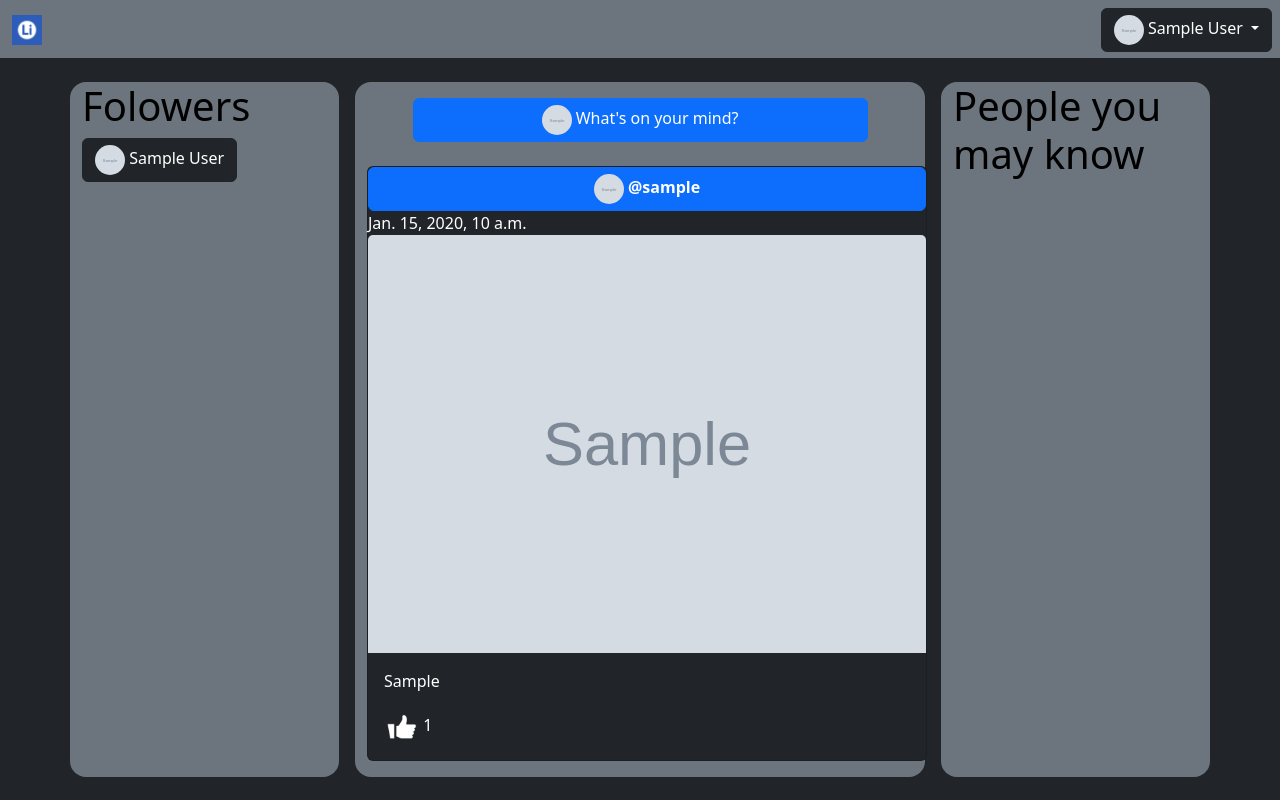
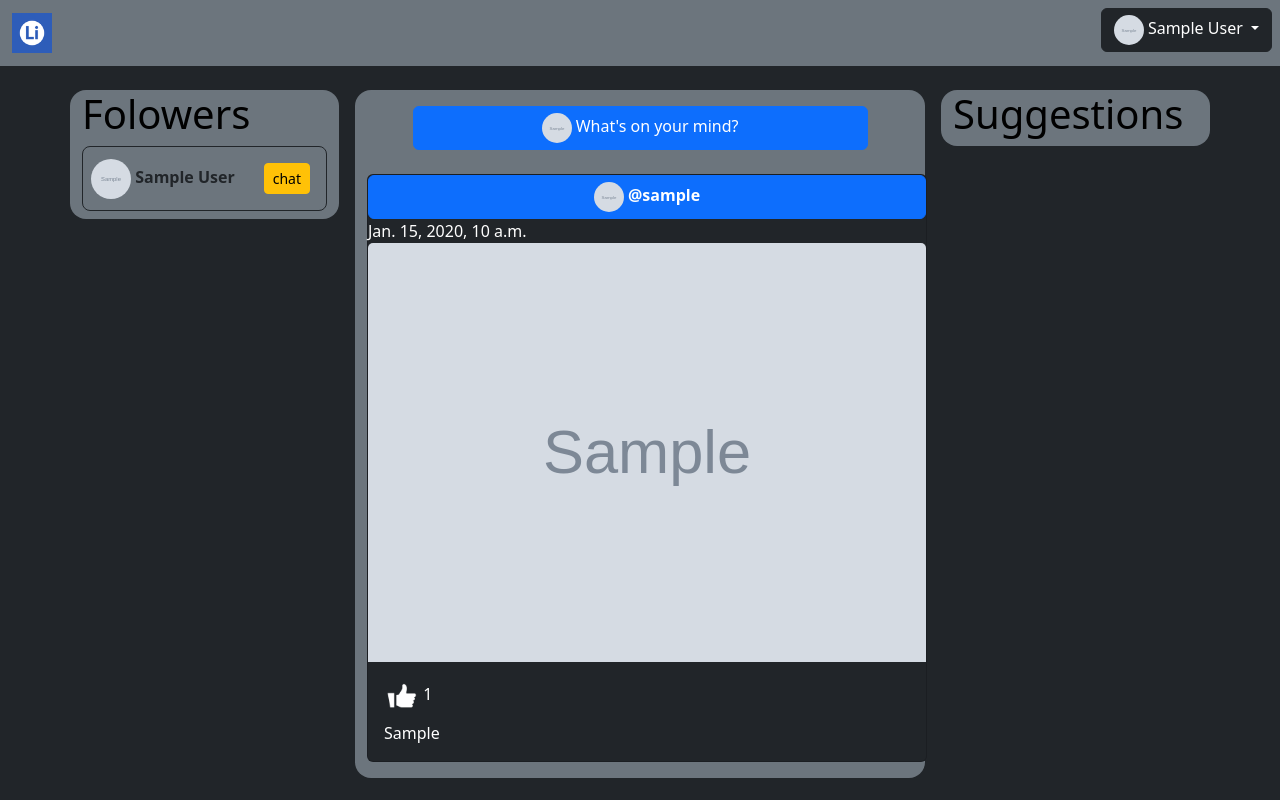
Before and after one commit to SkyRaks/LinkUp, a Django app: page / in a window 1280 px wide. Run offline with Django 5.2, Linux system fonts and the light colour scheme; a user stored in the database is signed in; tables that the repository leaves empty hold one stand-in row (values such as "Sample post"); grey boxes marked "Sample" are stand-in pictures.

Commit message:
fixed frontend a little

```diff
--- a/a_home/templates/partials/like_button_partial.html
+++ b/a_home/templates/partials/like_button_partial.html
@@ -6,6 +6,6 @@
     hx-swap="outerHTML"
     style="cursor: pointer;"
     >
-        <img src="/static/like.png" width="35" height="35">
+        <img src="/static/like.png" width="36" height="36">
     {{ post.likes.count }}
 </div>
--- a/a_home/views.py
+++ b/a_home/views.py
@@ -1,3 +1,4 @@
+# from django.contrib.auth import get_user_model
 from django.contrib.auth.decorators import login_required
 from django.shortcuts import render, get_object_or_404, redirect
 from a_users.models import *
@@ -19,9 +20,30 @@ def home_view(request):
             cache.set(cache_key, post_feed, timeout=60)
         else: #this else statement is check if this thing is working
             print("cache hit!")
-        folowers = request.user.profile.folowers.all()
+        myFolowers = request.user.profile.folowers.all()
 
-        return render(request, 'home.html', {'post_feed': post_feed, 'folowers': folowers})
+        people = set() # people you may know set
+
+        if myFolowers.exists():
+
+            for myFolower in myFolowers: # looping through every folower
+                folowers = myFolower.profile.folowers.all() # getting my folowers folower
+
+                for person in folowers:
+                    if person == request.user or person in myFolowers or request.user in person.profile.folowers.all():
+                        continue
+                    people.add(person.profile)
+        else:
+            from django.contrib.auth import get_user_model
+            User = get_user_model()
+            otherPeople = User.objects.all()
+
+            for otherPerson in otherPeople:
+                people.add(otherPerson.profile)
+
+        print("people: ", people)
+
+        return render(request, 'home.html', {'post_feed': post_feed, 'folowers': myFolowers, 'people': people})
     else:
         return render(request, 'home.html')
 
--- a/templates/home.html
+++ b/templates/home.html
@@ -3,7 +3,7 @@
 {% block content %}
 
 <div class="container mt-4 mb-3">
-    <div class="row text-black gap-3">
+    <div class="row text-black gap-3 align-items-start">
 
         {% include 'includes/left_div.html' %}
 
@@ -28,8 +28,8 @@
                             {{ post.created }}
                             <img src="{{ post.post_image }}" class="card-img-top" width="200"/>
                             <div class="card-body">
-                                <p class="card-text">{{ post.caption }}</p>
-                                <div
+<!--                                <p class="card-text">{{ post.caption }}</p>-->
+                                <div class="mb-2"
                                     id="like-section-{{ post.id }}"
                                     hx-get="{% url 'like-post' post.id %}"
                                     hx-trigger="click"
@@ -41,6 +41,7 @@
                                     {{ post.likes.count }}
 
                                 </div>
+                                <p class="card-text">{{ post.caption }}</p>
                             </div>
                         </div>
                     {% endfor %}
@@ -53,6 +54,7 @@
         {% include 'includes/right_div.html' %}
 
     </div>
+
 </div>
 
 {% endblock %}
--- a/templates/includes/header.html
+++ b/templates/includes/header.html
@@ -1,7 +1,7 @@
 <nav class="navbar navbar-expand-lg bg-secondary">
   <div class="container-fluid position-relative">
     <a class="navbar-brand" href="/">
-      <img src="/static/LinkUpLogo.ico" alt="Logo" width="30" height="30">
+      <img src="/static/LinkUpLogo.ico" alt="Logo" width="40" height="40">
     </a>
     <button class="navbar-toggler" type="button" data-bs-toggle="collapse" data-bs-target="#navbarSupportedContent" aria-controls="navbarSupportedContent" aria-expanded="false" aria-label="Toggle navigation">
       <span class="navbar-toggler-icon"></span>
--- a/templates/includes/left_div.html
+++ b/templates/includes/left_div.html
@@ -3,10 +3,23 @@
     {% if user.is_authenticated %}
       {% for folower in folowers %}
     <div class="mx-auto m-2">
-        <a class="btn btn-dark" href="{% url 'profile' username=folower.username %}" aria-expanded="false">
-            <img class="h-8 w-8 rounded-circle object-cover" src="{{ folower.profile.avatar }}" width="30" height="30"/>
-            {{ folower.profile.name }}
-        </a>
+        <div
+            class="d-flex align-items-center justify-content-between rounded-3 p-2 btn btn-outline-dark"
+            style="cursor: pointer;"
+            onclick="window.location.href='{% url 'profile' username=folower.username %}'"
+        >
+            <div class="align-items-center text-decoration-none" aria-expanded="false">
+                <img class="h-8 w-8 rounded-circle object-cover" src="{{ folower.profile.avatar }}" width="40" height="40"/>
+                <span class="fw-bold">{{ folower.profile.name }}</span>
+            </div>
+            <a class="btn btn-warning btn-sm m-2"
+               href="{% url 'chat' folower.username %}"
+               role="button"
+               onclick="event.stopPropagation();">
+                chat
+            </a>
+
+        </div>
     </div>
       {% endfor %}
     {% else %}
--- a/templates/includes/right_div.html
+++ b/templates/includes/right_div.html
@@ -1,21 +1,28 @@
-<div class="col bg-secondary rounded-4">
-    <h1>People you may know</h1>
+<div class="col bg-secondary rounded-4 ">
+    <h1>Suggestions</h1>
     {% if user.is_authenticated %}
-        <table class="table">
-            <thead>
-            </thead>
-            <tbody>
-                {% for person in people %}
-                    <tr>
-                        <td>
-                            <a class="btn btn-dark" href="{% url 'profile' username=person.user.username %}" aria-expanded="false">
-                                <img class="h-8 w-8 rounded-circle object-cover" src="{{ person.avatar }}" width="30" height="30"/>
-                                {{ person.name }}
-                            </a>
-                        </td>
-                    </tr>
-                {% endfor %}
-            </tbody>
-        </table>
+        {% for person in people %}
+            <div class="mx-auto m-2 ">
+
+                <div
+                    class="d-flex align-items-center justify-content-between rounded-3 p-2 btn btn-outline-dark"
+                    style="cursor: pointer;"
+                    onclick="window.location.href='{% url 'profile' username=person.user.username %}'"
+                >
+                    <div class="align-items-center text-decoration-none" aria-expanded="false">
+                        <img class="h-8 w-8 rounded-circle object-cover" src="{{ person.avatar }}" width="40" height="40"/>
+                        <span class="fw-bold">{{ person.name }}</span>
+                    </div>
+
+                    <a class="btn btn-primary btn-sm m-2"
+                       href="{% url 'folow' person.user.username %}"
+                       role="button"
+                       onclick="event.stopPropagation();">
+                        subscribe
+                    </a>
+                </div>
+
+            </div>
+        {% endfor %}
     {% endif %}
 </div>
```
Also changed, not shown: a_core/settings.py (+34 -34 lines).
